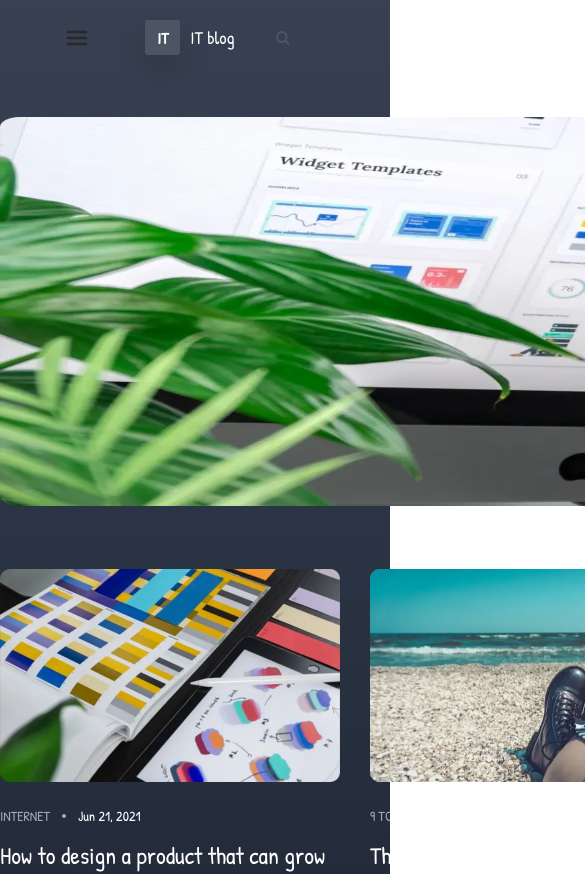
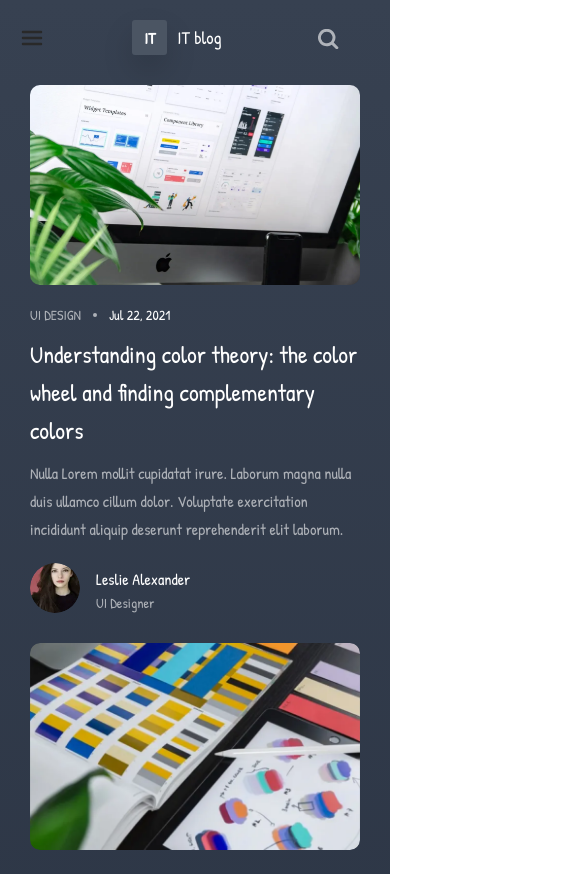
Before and after one commit to Bloge-17/bloge, a React (Vite) app: page / in a window 390 px wide. Shown: the top 874 px of the page, 585 px wide, since content can reach past the window. Built offline with nearby package versions, Linux system fonts and the light colour scheme; data requests are answered from the project's data file.

Commit message:
header adovtive

```diff
--- a/src/App.scss
+++ b/src/App.scss
@@ -1,12 +1,12 @@
-*{
+* {
   box-sizing: border-box;
   margin: 0;
   padding: 0;
 }
 
-body{
-  background: linear-gradient(180.00deg, rgb(55, 65, 81),rgb(17, 24, 39) 100%);
-  background-size:cover ;
+body {
+  background: linear-gradient(180deg, rgb(55, 65, 81), rgb(17, 24, 39) 100%);
+  background-size: cover;
   background-repeat: no-repeat;
-
+  min-height: 100vh;
 }
--- a/src/components/Card/Card.jsx
+++ b/src/components/Card/Card.jsx
@@ -1,8 +1,16 @@
-import "./Card.scss";
+import style from "./Card.module.scss";
 
 import React from "react";
 
-export const Card = ({ image, theme, date, heading, text, author, lastPost}) => {
+export const Card = ({
+  image,
+  theme,
+  date,
+  heading,
+  text,
+  author,
+  lastPost,
+}) => {
   let arrMonth = [
     "Jan",
     "Feb",
@@ -18,31 +26,33 @@ let arrMonth = [
     "Dec",
   ];
 
+  let d = new Date(date);
+  let month = arrMonth[d.getMonth()];
+  let day = d.getDate();
+  let year = d.getFullYear();
 
-  let d = new Date(date)
-  let month = arrMonth[d.getMonth()]
-  let day = d.getDate()
-  let year =d.getFullYear()
-
-
-  let stamp = +d
-
+  let stamp = +d;
 
   return (
-
-    <article className={stamp===lastPost ? "last-post" : "post"}  >
-      <img className={stamp===lastPost ? "last__img" : "post__img"} src={image} alt="pic" />
-      <div className="post__content">
-        <p className="post__theme">{theme}</p>
-        <span className="point"></span>
-        <p className="post__date">{month} {day}, {year}</p>
-        <h3 className="post__heading">{heading}</h3>
-        <p className="post__text">{text}</p>
-        <div className="post__author">
-          <img className="post__ava" src={author.ava} alt="ava" />
+    <article className={stamp === lastPost ? style.lastPost : style.post}>
+      <img
+        className={stamp === lastPost ? style.lastPost__img : style.post__img}
+        src={image}
+        alt="pic"
+      />
+      <div className={style.post__content}>
+        <p className={style.post__theme}>{theme}</p>
+        <span className={style.point}></span>
+        <p className={style.post__date}>
+          {month} {day}, {year}
+        </p>
+        <h3 className={style.post__heading}>{heading}</h3>
+        <p className={style.post__text}>{text}</p>
+        <div className={style.post__author}>
+          <img className={style.post__ava} src={author.ava} alt="ava" />
           <div>
-            <p className="post__avtor"> {author.name}</p>
-            <p className="post__profession">{author.profession}</p>
+            <p className={style.post__avtor}> {author.name}</p>
+            <p className={style.post__profession}>{author.profession}</p>
           </div>
         </div>
       </div>
--- /dev/null
+++ b/src/components/Card/Card.module.scss
@@ -0,0 +1,132 @@
+.point {
+  width: 4px;
+  height: 4px;
+  margin: 3px 12px;
+  border-radius: 100px;
+  background: rgba(255, 255, 255, 0.6);
+  display: inline-block;
+}
+
+.lastPost {
+  max-width: 100%;
+  display: flex;
+  grid-column-start: 1;
+  grid-column-end: 4;
+  gap: 31px;
+  order: -1;
+  margin: 0 auto;
+
+  &__img {
+    object-fit: cover;
+    object-position: center;
+    max-width: 710px;
+    border-radius: 10px;
+  }
+}
+
+.post {
+  max-width: 100%;
+  min-width: 200px;
+  overflow: hidden;
+  margin: 0 auto;
+
+  &__img {
+    object-fit: cover;
+    object-position: center;
+    max-width: 100%;
+    margin-bottom: 20px;
+    border-radius: 10px;
+  }
+
+  &__theme {
+    color: rgb(255, 255, 255);
+    font-family: Patrick Hand;
+    font-size: 14px;
+    font-weight: 400;
+    line-height: 19px;
+    letter-spacing: 0%;
+    text-align: left;
+    opacity: 0.6;
+    display: inline-block;
+  }
+
+  &__date {
+    color: rgb(255, 255, 255);
+    font-family: Patrick Hand;
+    font-size: 14px;
+    font-weight: 400;
+    line-height: 19px;
+    letter-spacing: 0%;
+    text-align: left;
+    display: inline;
+  }
+
+  &__heading {
+    color: rgb(255, 255, 255);
+    font-family: Patrick Hand;
+    font-size: 24px;
+    font-weight: 400;
+    line-height: 38px;
+    letter-spacing: 0%;
+    text-align: left;
+    margin-top: 11px;
+    width: 100%;
+  }
+
+  &__text {
+    margin-top: 10px;
+    color: rgba(255, 255, 255, 0.6);
+    font-family: Patrick Hand;
+    font-size: 16px;
+    font-weight: 400;
+    line-height: 28px;
+  }
+
+  &__ava {
+    width: 50px;
+    height: 50px;
+    object-fit: cover;
+    object-position: center;
+    border-radius: 50%;
+  }
+
+  &__avtor {
+    color: rgb(255, 255, 255);
+    font-family: Patrick Hand;
+    font-size: 16px;
+    font-weight: 400;
+    line-height: 28px;
+    text-align: left;
+  }
+
+  &__profession {
+    color: rgb(255, 255, 255);
+    font-family: Patrick Hand;
+    font-size: 14px;
+    font-weight: 400;
+    opacity: 0.6;
+  }
+
+  &__author {
+    margin-top: 20px;
+    display: flex;
+    gap: 16px;
+    align-items: center;
+  }
+}
+
+@media (max-width: 1150px) {
+  .lastPost {
+    max-width: 100%;
+    min-width: 200px;
+    width: 100%;
+    flex-direction: column;
+    grid-column-end: 1;
+    gap: 20px;
+
+    &__img {
+      width: 100%;
+      height: 200px;
+    }
+  }
+}
--- a/src/components/Card/Card.scss
+++ /dev/null
@@ -1,124 +0,0 @@
-.point{
-width: 4px;
-height: 4px;
-margin: 3px 12px;
-border-radius: 100px;
-background: rgba(255, 255, 255, 0.6);
-display: inline-block;
-
-}
-
-.last-post{
-  width: 100%;
-  display: flex;
-  grid-column-start: 1;
-  grid-column-end: 4;
- gap: 31px;
- max-height: 389px;
- order: -1;
-
- &__img{
-   object-fit: cover;
-    object-position: center;
-    max-width: 710px;
-    margin-bottom: 20px;
-    border-radius: 10px;
- }
-}
-
-.post{
-  max-width: 340px;
-
-
-  &__img{
-    object-fit: cover;
-    object-position: center;
-    max-width: 340px;
-    margin-bottom: 20px;
-  }
-
-  &__theme{
-    color: rgb(255, 255, 255);
-font-family: Patrick Hand;
-font-size: 14px;
-font-weight: 400;
-line-height: 19px;
-letter-spacing: 0%;
-text-align: left;
-opacity: 0.6;
-display: inline-block;
-  }
-
-
-
-  &__date{
-    color: rgb(255, 255, 255);
-font-family: Patrick Hand;
-font-size: 14px;
-font-weight: 400;
-line-height: 19px;
-letter-spacing: 0%;
-text-align: left;
-display: inline;
-  }
-
-  &__heading{
-color: rgb(255, 255, 255);
-font-family: Patrick Hand;
-font-size: 24px;
-font-weight: 400;
-line-height: 38px;
-letter-spacing: 0%;
-text-align: left;
-margin-top: 11px;
-  }
-
-  &__text{
-    margin-top: 10px;
-    color: rgba(255, 255, 255, 0.6);
-font-family: Patrick Hand;
-font-size: 16px;
-font-weight: 400;
-line-height: 28px;
-letter-spacing: 0%;
-text-align: left;
-max-height: 84px;
-overflow: scroll;
-  }
-
-  &__ava{
-    width: 50px;
-height: 50px;
-object-fit: cover;
-object-position: center;
-border-radius: 50%;
-  }
-
-  &__avtor{
-    color: rgb(255, 255, 255);
-font-family: Patrick Hand;
-font-size: 16px;
-font-weight: 400;
-line-height: 28px;
-text-align: left;
-
-  }
-
- &__profession{
-color: rgb(255, 255, 255);
-font-family: Patrick Hand;
-font-size: 14px;
-font-weight: 400;
-line-height: 28px;
-letter-spacing: 0%;
-text-align: left;
-opacity: 0.6;
-  }
-
-  &__author{
-    margin-top: 20px;
-    display: flex;
-    gap: 16px;
-    align-items: center;
-  }
-}
--- a/src/components/Main/Main.jsx
+++ b/src/components/Main/Main.jsx
@@ -1,8 +1,12 @@
 import React, { useContext } from "react";
-import "./Main.scss";
+import style from "./Main.module.scss";
 import { CardContext } from "../../providers/context/CardContext";
 
 export const Main = () => {
   const { cards } = useContext(CardContext);
-  return <main>{cards}</main>;
+  return (
+    <main>
+      <div className={style.container}>{cards}</div>
+    </main>
+  );
 };
--- /dev/null
+++ b/src/components/Main/Main.module.scss
@@ -0,0 +1,22 @@
+.container {
+  display: grid;
+  grid-template-columns: repeat(3, 1fr);
+  max-width: 1080px;
+  margin: 0 auto;
+  column-gap: 30px;
+  row-gap: 63px;
+  padding: 30px;
+  gap: 30px;
+}
+
+@media (max-width: 900px) {
+  .container {
+    grid-template-columns: repeat(2, 1fr);
+  }
+}
+
+@media (max-width: 700px) {
+  .container{
+    grid-template-columns: 1fr;
+  }
+}
--- a/src/components/Main/Main.scss
+++ /dev/null
@@ -1,11 +0,0 @@
-main{
-  display: grid;
-  grid-template-columns: 1fr 1fr 1fr ;
-
-  max-width: 1080px;
-  margin: 0 auto;
-  column-gap: 30px;
-  row-gap: 63px;
-  margin-top: 62px;
-  height: max-content;
-}
--- a/src/layout/Header/Header.jsx
+++ b/src/layout/Header/Header.jsx
@@ -1,24 +1,57 @@
+import { useState, useEffect } from "react";
 import style from "./Header.module.scss";
 
 export const Header = () => {
+  const [focus, setFocus] = useState(true);
+  const [burger, setBurger] = useState(true);
+
   return (
     <>
       <header>
         <div className={style.container}>
-          <label>
+          <label
+            style={focus ? { zIndex: "101" } : { zIndex: 1 }}
+            className={style.burger__label}
+          >
+            <input
+              onChange={() => {
+                burger ? setBurger(false) : setBurger(true);
+              }}
+              className={style.burger__checkbox}
+              type="checkbox"
+            />
             <img
               className={style.burger__menu}
-              src="./src/assets/images/svg/menu-burger.svg"
+              src={
+                !burger
+                  ? "https://icons.iconarchive.com/icons/custom-icon-design/mono-general-1/128/close-icon.png"
+                  : "./src/assets/images/svg/menu-burger.svg"
+              }
               alt=""
+              width={24}
+              height={24}
             />
           </label>
-          <div className={style.logo__name}>
+          <div
+            style={
+              window.innerWidth <= 518
+                ? !focus
+                  ? { display: "none" }
+                  : null
+                : null
+            }
+            className={style.logo__name}
+          >
             <p className={style.logo}>IT</p>
             <p className={style.name}>IT blog</p>
           </div>
-          <div className={style.header__nav}>
+
+          <div
+            style={!burger ? { transform: "translateX(1%)" } : null}
+            className={style.header__nav}
+          >
             <a href="https://youtu.be/dQw4w9WgXcQ?si=rA7bL7GAecGxV-TZ">
-              UI Design
+              not RickRoll
             </a>
             <a href="#">Front-end</a>
             <a href="#">Front-end</a>
@@ -30,14 +63,14 @@ export const Header = () => {
             </select>
           </div>
           <div className={style.search}>
-            <img
-              className={style.search__svg}
-              src="./src/assets/images/svg/search.svg"
-              alt=""
-            />
-
             <form onChange={(e) => e.preventDefault()} action="">
               <input
+                onFocus={() => {
+                  setFocus(false);
+                }}
+                onBlur={() => {
+                  setFocus(true);
+                }}
                 className={style.search__input}
                 type="text"
                 placeholder="Search"
--- a/src/layout/Header/Header.module.scss
+++ b/src/layout/Header/Header.module.scss
@@ -6,6 +6,11 @@
   margin-top: 50px;
   padding-left: 20px;
   padding-right: 20px;
+  height: 35px;
+}
+
+.burger__label {
+  display: none;
 }
 
 .logo__name {
@@ -92,7 +97,25 @@
   height: 10px;
   gap: 20px;
 
+  & > form {
+    position: relative;
+    &::after {
+      overflow: hidden;
+      content: "";
+      background-image: url("../../assets/images/svg/search.svg");
+      position: absolute;
+      width: 21px;
+      height: 20px;
+      opacity: 0.6;
+      top: 11px;
+      left: -7px;
+      background-size: cover;
+      background-position: center;
+    }
+  }
+
   &__input {
+    cursor: pointer;
     background: none;
     border: none;
     color: aliceblue;
@@ -102,6 +125,8 @@
     font-size: 16px;
     font-weight: 400;
     line-height: 22px;
+    position: relative;
+    margin-left: 30px;
 
     &::selection {
       background: rgba(60, 78, 103, 0.6);
@@ -123,63 +148,95 @@
       opacity: 0.1;
     }
   }
-
-  &__svg {
-    opacity: 0.1;
-    width: 14px;
-    height: 14px;
-  }
 }
 
 .burger__menu {
   display: none;
 }
 
-@media (max-width: 765px) {
+@media (max-width: 840px) {
   .burger__menu {
     display: block;
     margin-right: 30px;
   }
 
   .container {
-    max-width: 600px;
+    max-width: 800px;
     align-items: center;
     padding-left: 20px;
     padding-right: 20px;
+    gap: 20px;
   }
   .header__nav {
-    display: none;
+    position: absolute;
+    flex-direction: column;
+    background: rgb(51, 54, 101);
+    top: 0;
+    left: -80px;
+    transition: 1s;
+    width: 200px;
+    height: 500px;
+    border-radius: 0 0 50px 0;
+    z-index: 100;
+    transform: translateX(-100%);
   }
   .search {
     margin-left: auto;
   }
+
+  .burger__label {
+    display: block;
+    position: relative;
+    width: 24px;
+    & .burger__checkbox {
+      position: absolute;
+      top: 0;
+      bottom: 0;
+      left: 0;
+      right: 0;
+      z-index: 102;
+      opacity: 0;
+    }
+    & .burger__checkbox:checked ~ .header__nav {
+      transform: translateX(100%);
+    }
+  }
 }
 
-@media (max-width: 400px) {
-  .header__nav {
-    display: none;
-  }
+@media (max-width: 518px) {
   .search {
     width: max-content;
     background: none;
     margin-left: 0;
     &__input {
-      display: none;
+      width: 30px;
+      height: 30px;
+      margin-left: 0;
+      transition: 1s;
+      z-index: 100;
+      opacity: 0;
+      height: 40px;
+      &:focus {
+        width: 180px;
+        height: 40px;
+        border-radius: 100px;
+        padding: 15px;
+        background: rgba(31, 41, 55, 0.6);
+        margin-left: 30px;
+        opacity: 1;
+      }
     }
-  }
-
-  .burger__menu {
-    display: block;
   }
 
   .container {
     display: flex;
-    max-width: 300px;
+    max-width: 450px;
     justify-content: space-between;
     margin: 0 auto;
     margin-top: 20px;
     padding-left: 20px;
     padding-right: 20px;
     align-items: center;
+    gap: 10px;
   }
 }
```
Also changed, not shown: src/assets/images/svg/close.svg (added). Lines whose indentation alone changed are shown as unchanged.
